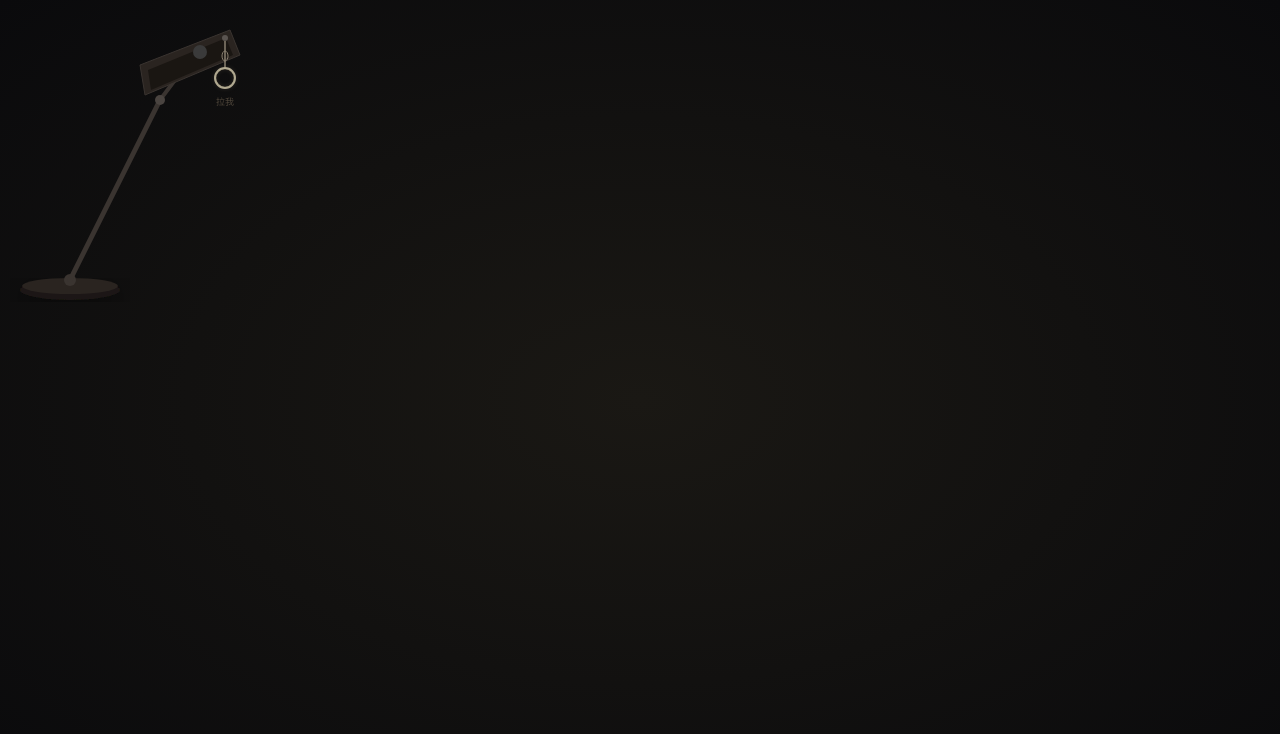
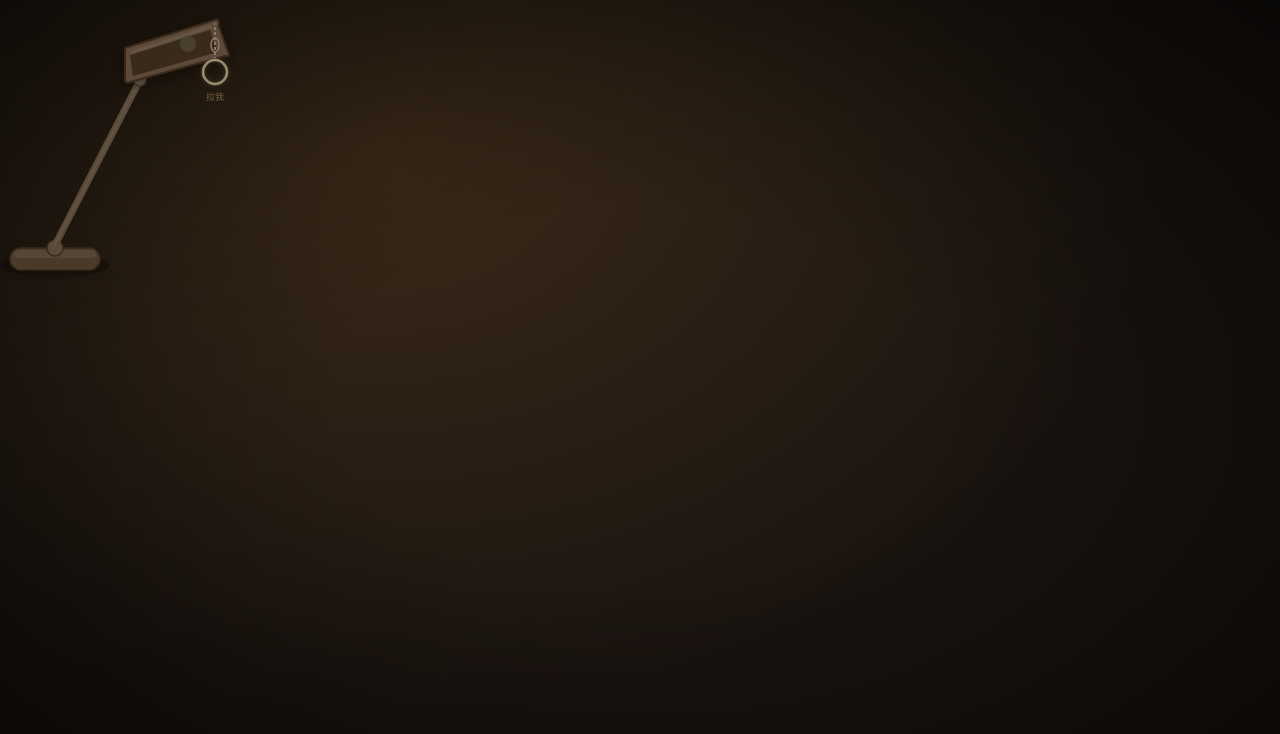
Before and after one commit to outdog6/ScriptFlow, a Next.js app: page / in a window 1280 px wide. Shown: the top 734 px of the page. Built offline with nearby package versions, Linux system fonts and the light colour scheme.

Commit message:
style: warm cartoon palette, visible light beam, book shadows, vignette, default editor view

```diff
--- a/app/globals.css
+++ b/app/globals.css
@@ -57,62 +57,75 @@ body {
 ::-webkit-scrollbar-thumb:hover { background: rgba(127, 127, 127, 0.5); }
 
 /* ============================================
-   Cinematic Desk Mode (forced dark)
+   Cinematic Desk Mode — Warm Cartoon Style
    ============================================ */
 
 html[data-cinematic] {
-  --cine-bg: #0a0a0c;
-  --cine-desk: #141210;
-  --cine-book-cover: #2c2218;
-  --cine-book-spine: #3d3224;
-  --cine-book-page: #f4f0e6;
-  --cine-page-text: #2c2416;
-  --cine-page-secondary: #6b5e4e;
-  --cine-bulb: #ffb74d;
-  --cine-beam: rgba(255, 183, 77, 0.10);
-  --cine-accent: #e6a23c;
-  --cine-ribbon-gold: #d4a843;
-  --cine-ribbon-blue: #5b8ec9;
-  --cine-ribbon-green: #5e9b6e;
-  --cine-ribbon-silver: #8a8a8a;
+  --cine-bg: #1a1410;
+  --cine-desk: #221b14;
+  --cine-book-cover: #5c3d2e;
+  --cine-book-spine: #4a3020;
+  --cine-book-page: #f5edd9;
+  --cine-page-text: #3d2b1a;
+  --cine-page-secondary: #8b7355;
+  --cine-bulb: #ffb347;
+  --cine-beam: rgba(255, 179, 71, 0.18);
+  --cine-accent: #e8943a;
+  --cine-ribbon-gold: #e6b84d;
+  --cine-ribbon-blue: #7baed4;
+  --cine-ribbon-green: #7db886;
+  --cine-ribbon-silver: #a0a0a0;
 }
 
 html[data-cinematic] body {
   background: var(--cine-bg);
-  color: #d4cfc4;
+  color: #c4b8a8;
 }
 
 html[data-cinematic] .dark {
   --apple-bg: var(--cine-bg);
-  --apple-white: #1a1816;
-  --apple-text: #d4cfc4;
-  --apple-secondary: #8a8070;
+  --apple-white: #2a221a;
+  --apple-text: #c4b8a8;
+  --apple-secondary: #9b8b78;
   --apple-blue: var(--cine-accent);
-  --apple-blue-hover: #f0b840;
+  --apple-blue-hover: #f0a840;
   --apple-border: rgba(255, 255, 255, 0.06);
-  --apple-shadow: 0 4px 24px rgba(0, 0, 0, 0.6);
+  --apple-shadow: 0 4px 24px rgba(0, 0, 0, 0.5);
 }
 
-/* Book page content resets — override dark panel styles inside book */
+/* Book page — warm paper */
 .cine-page {
   background: var(--cine-book-page);
   color: var(--cine-page-text);
 }
 
 .cine-page ::-webkit-scrollbar-thumb {
-  background: rgba(139, 119, 90, 0.3);
+  background: rgba(139, 115, 85, 0.3);
 }
 
-/* Desk surface texture */
+/* Desk surface — warm wood, light pool from lamp */
 .cine-desk {
   background:
-    radial-gradient(ellipse at 50% 50%, #1a1814 0%, #0a0a0c 100%);
+    radial-gradient(ellipse at 30% 20%, #3a2a18 0%, #1a1410 60%);
 }
 
-/* Page paper texture */
+/* Vignette — darken edges, brighten center (where book is) */
+.cine-vignette {
+  background:
+    radial-gradient(ellipse at 50% 50%, transparent 40%, rgba(0,0,0,0.35) 100%);
+}
+
+/* Page paper texture — subtle ruled lines */
 .cine-page-texture {
   background-image:
-    linear-gradient(0deg, transparent 24%, rgba(139, 119, 90, 0.03) 25%, rgba(139, 119, 90, 0.03) 26%, transparent 27%, transparent 74%, rgba(139, 119, 90, 0.03) 75%, rgba(139, 119, 90, 0.03) 76%, transparent 77%),
-    linear-gradient(90deg, transparent 24%, rgba(139, 119, 90, 0.02) 25%, rgba(139, 119, 90, 0.02) 26%, transparent 27%);
-  background-size: 24px 24px;
+    linear-gradient(0deg, transparent 23px, rgba(180, 150, 110, 0.08) 24px),
+    linear-gradient(90deg, rgba(180, 150, 110, 0.03) 0%, transparent 5%, transparent 95%, rgba(180, 150, 110, 0.05) 100%);
+  background-size: 100% 24px, 100% 100%;
 }
+
+/* Book shadow on desk — directional from top-left lamp */
+.cine-book-shadow {
+  box-shadow:
+    8px 12px 40px rgba(0,0,0,0.5),
+    2px 4px 12px rgba(0,0,0,0.3);
+}
--- a/app/page.tsx
+++ b/app/page.tsx
@@ -70,7 +70,10 @@ export default function Home() {
     }
   };
 
-  const isEditing = activeNav !== "project" && activeNav !== "drafts" && activeNav !== "exports";
+  // Show editor pages by default when empty (no projects, no chapters)
+  // so first-time visitors see the book, not an empty list
+  const isEmpty = projects.length === 0 && chapters.length === 0;
+  const isEditing = isEmpty || (activeNav !== "project" && activeNav !== "drafts" && activeNav !== "exports");
 
   return (
     <CinematicShell
--- a/components/cinematic/CinematicShell.tsx
+++ b/components/cinematic/CinematicShell.tsx
@@ -115,6 +115,22 @@ export default function CinematicShell({
         {children}
       </OpenBook>
 
+      {/* Vignette overlay — darkens edges, draws focus to book */}
+      <div
+        className="pointer-events-none absolute inset-0 z-40"
+        style={{
+          background: `
+            radial-gradient(
+              ellipse at 50% 50%,
+              transparent 35%,
+              rgba(0, 0, 0, 0.15) 55%,
+              rgba(0, 0, 0, 0.4) 80%,
+              rgba(0, 0, 0, 0.6) 100%
+            )
+          `,
+        }}
+      />
+
       {/* Inkwell export button — bottom-right of desk */}
       {bookOpen && (
         <div className="absolute bottom-8 right-12 z-50">
--- a/components/cinematic/DeskLamp.tsx
+++ b/components/cinematic/DeskLamp.tsx
@@ -9,11 +9,11 @@ interface Props {
 }
 
 const PALETTES = [
-  { bulb: "#ffb74d", beam: "rgba(255,183,77,0.10)", name: "golden-hour" },
-  { bulb: "#ff8a65", beam: "rgba(255,138,101,0.10)", name: "teal-orange" },
-  { bulb: "#90caf9", beam: "rgba(144,202,249,0.10)", name: "noir-blue" },
-  { bulb: "#ce93d8", beam: "rgba(206,147,216,0.10)", name: "neon-purple" },
-  { bulb: "#ffcc02", beam: "rgba(255,204,2,0.10)", name: "amber-warm" },
+  { bulb: "#ffb347", beam: "rgba(255,179,71,0.18)", name: "golden-hour" },
+  { bulb: "#ff8a65", beam: "rgba(255,138,101,0.16)", name: "teal-orange" },
+  { bulb: "#90caf9", beam: "rgba(144,202,249,0.14)", name: "noir-blue" },
+  { bulb: "#ce93d8", beam: "rgba(206,147,216,0.14)", name: "neon-purple" },
+  { bulb: "#ffcc02", beam: "rgba(255,204,2,0.18)", name: "amber-warm" },
 ];
 
 let paletteIndex = Math.floor(Math.random() * PALETTES.length);
@@ -29,7 +29,6 @@ export function cyclePalette() {
 
 export default function DeskLamp({ lampOn, converting, onPullChain }: Props) {
   const [pulling, setPulling] = useState(false);
-  const chainRef = useRef<SVGGElement>(null);
 
   const handlePull = useCallback(() => {
     if (pulling) return;
@@ -39,131 +38,156 @@ export default function DeskLamp({ lampOn, converting, onPullChain }: Props) {
   }, [pulling, onPullChain]);
 
   return (
-    <div className="absolute top-0 left-0 z-50" style={{ width: 280, height: 320 }}>
-      <svg
-        viewBox="0 0 280 320"
-        width="280"
-        height="320"
-        className="overflow-visible"
-      >
+    <div className="absolute top-0 left-0 z-50" style={{ width: 240, height: 280 }}>
+      <svg viewBox="0 0 240 280" width="240" height="280" className="overflow-visible">
         <defs>
-          <radialGradient id="bulbGlow" cx="50%" cy="50%" r="50%">
-            <stop offset="0%" stopColor={lampOn ? "var(--cine-bulb)" : "#3a3a3a"} stopOpacity={lampOn ? 1 : 0.3} />
-            <stop offset="60%" stopColor={lampOn ? "var(--cine-bulb)" : "#3a3a3a"} stopOpacity={lampOn ? 0.4 : 0.1} />
+          {/* Bulb glow gradient */}
+          <radialGradient id="cartoonBulbGlow" cx="50%" cy="50%" r="50%">
+            <stop offset="0%" stopColor={lampOn ? "var(--cine-bulb)" : "#5a5040"} stopOpacity={lampOn ? 1 : 0.4} />
+            <stop offset="40%" stopColor={lampOn ? "var(--cine-bulb)" : "#5a5040"} stopOpacity={lampOn ? 0.5 : 0.1} />
             <stop offset="100%" stopColor="var(--cine-bulb)" stopOpacity={0} />
           </radialGradient>
-          <filter id="lampShadow">
-            <feDropShadow dx="0" dy="8" stdDeviation="16" floodColor="#000" floodOpacity="0.6" />
+
+          {/* Warm glow behind shade */}
+          <radialGradient id="cartoonInnerGlow" cx="50%" cy="50%" r="50%">
+            <stop offset="0%" stopColor={lampOn ? "rgba(255,179,71,0.4)" : "rgba(80,70,50,0.1)"} />
+            <stop offset="100%" stopColor="rgba(255,179,71,0)" />
+          </radialGradient>
+
+          {/* Soft shadow for shade */}
+          <filter id="cartoonShadeShadow">
+            <feDropShadow dx="0" dy="4" stdDeviation="8" floodColor="#000" floodOpacity="0.4" />
           </filter>
-          <filter id="bulbBlur">
-            <feGaussianBlur stdDeviation="3" />
+
+          {/* Soft shadow for base */}
+          <filter id="cartoonBaseShadow">
+            <feDropShadow dx="0" dy="6" stdDeviation="12" floodColor="#000" floodOpacity="0.5" />
           </filter>
         </defs>
 
-        {/* Lamp base */}
-        <ellipse cx="70" cy="290" rx="50" ry="10" fill="#1c1814" filter="url(#lampShadow)" />
-        <ellipse cx="70" cy="286" rx="48" ry="8" fill="#2a2420" />
+        {/* === LAMP BASE === */}
+        {/* Base shadow */}
+        <ellipse cx="55" cy="265" rx="55" ry="12" fill="#000" opacity="0.3" filter="url(#cartoonBaseShadow)" />
+        {/* Base — cartoon rounded pill shape */}
+        <rect x="10" y="248" width="90" height="22" rx="11" ry="11" fill="#4a3a2a" stroke="#3a2a1a" strokeWidth="1.5" />
+        {/* Base highlight */}
+        <rect x="14" y="250" width="82" height="8" rx="4" ry="4" fill="rgba(255,255,255,0.06)" />
 
-        {/* Arm joint at base */}
-        <circle cx="70" cy="280" r="6" fill="#3a3430" />
+        {/* Joint circle */}
+        <circle cx="55" cy="248" r="8" fill="#5a4a3a" stroke="#3a2a1a" strokeWidth="1.5" />
 
-        {/* Lower arm */}
-        <line x1="70" y1="280" x2="160" y2="100" stroke="#3a3430" strokeWidth="5" strokeLinecap="round" />
+        {/* === LAMP ARM === */}
+        {/* Lower arm — cartoon thick line */}
+        <line x1="55" y1="245" x2="140" y2="80" stroke="#5a4a3a" strokeWidth="7" strokeLinecap="round" />
+        <line x1="55" y1="245" x2="140" y2="80" stroke="rgba(255,255,255,0.05)" strokeWidth="2" strokeLinecap="round" />
 
         {/* Upper arm */}
-        <line x1="160" y1="100" x2="190" y2="60" stroke="#3a3430" strokeWidth="4" strokeLinecap="round" />
+        <line x1="140" y1="80" x2="175" y2="52" stroke="#5a4a3a" strokeWidth="5" strokeLinecap="round" />
+        <line x1="140" y1="80" x2="175" y2="52" stroke="rgba(255,255,255,0.05)" strokeWidth="1.5" strokeLinecap="round" />
 
-        {/* Joint */}
-        <circle cx="160" cy="100" r="5" fill="#4a4440" />
+        {/* Elbow joint */}
+        <circle cx="140" cy="80" r="6" fill="#6a5a4a" stroke="#4a3a2a" strokeWidth="1.5" />
 
-        {/* Lamp shade */}
+        {/* === LAMP SHADE === */}
+        <g filter="url(#cartoonShadeShadow)">
+          {/* Shade body — cartoon trapezoid with rounded corners */}
+          <path
+            d="M 125 48 L 215 20 Q 220 18 218 24 L 228 52 Q 230 58 225 56 L 130 82 Q 124 84 125 78 Z"
+            fill="#5c4a38"
+            stroke="#3a2a1a"
+            strokeWidth="2"
+            strokeLinejoin="round"
+          />
+          {/* Shade highlight stripe */}
+          <path
+            d="M 133 52 L 212 26"
+            stroke="rgba(255,255,255,0.06)"
+            strokeWidth="3"
+            strokeLinecap="round"
+          />
+        </g>
+
+        {/* Inner shade glow */}
         <path
-          d="M 140 65 L 230 30 L 240 55 L 145 95 Z"
-          fill="#2a2420"
-          stroke="#3a3430"
-          strokeWidth="1"
-        />
-
-        {/* Inner shade */}
-        <path
-          d="M 148 70 L 226 38 L 233 55 L 151 90 Z"
-          fill={lampOn ? "rgba(255,183,77,0.15)" : "#1a1612"}
+          d="M 130 55 L 210 30 L 218 52 L 133 76 Z"
+          fill={lampOn ? "rgba(255,179,71,0.2)" : "#3a2a1a"}
           className="transition-colors duration-500"
         />
 
-        {/* Bulb */}
+        {/* === BULB === */}
         <circle
-          cx="200"
-          cy="52"
-          r={lampOn ? 10 : 7}
-          fill={lampOn ? "var(--cine-bulb)" : "#3a3a3a"}
-          filter={lampOn ? "url(#bulbBlur)" : undefined}
+          cx="188"
+          cy="44"
+          r={lampOn ? 11 : 8}
+          fill={lampOn ? "var(--cine-bulb)" : "#4a4030"}
           className="transition-all duration-500"
         />
 
-        {/* Bulb glow aura */}
+        {/* Bulb glow aura (when on) */}
         {lampOn && (
-          <circle cx="200" cy="52" r="30" fill="url(#bulbGlow)" />
+          <circle cx="188" cy="44" r="35" fill="url(#cartoonBulbGlow)" />
         )}
 
-        {/* Chain hanging point */}
-        <circle cx="225" cy="38" r="3" fill="#5a5450" />
-
-        {/* Chain */}
+        {/* === CHAIN === */}
         <g
-          ref={chainRef}
           style={{
-            transform: pulling ? "translateY(12px)" : "translateY(0)",
-            transition: "transform 0.15s ease-in, transform 0.4s ease-out 0.15s",
+            transform: pulling ? "translateY(14px)" : "translateY(0)",
+            transition: "transform 0.12s ease-in, transform 0.35s ease-out 0.12s",
             cursor: "pointer",
           }}
           onClick={handlePull}
         >
-          {/* Chain links */}
-          <line x1="225" y1="41" x2="225" y2="68" stroke="#8a8070" strokeWidth="1.5" />
-          <ellipse cx="225" cy="56" rx="3" ry="5" fill="none" stroke="#8a8070" strokeWidth="1" />
+          {/* Chain hanger circle */}
+          <circle cx="215" cy="24" r="3" fill="#6a5a4a" stroke="#4a3a2a" strokeWidth="1" />
 
-          {/* Invisible hit area for pull ring */}
-          <circle cx="225" cy="78" r="16" fill="transparent" />
+          {/* Chain vertical line */}
+          <line x1="215" y1="27" x2="215" y2="58" stroke="#8a7a6a" strokeWidth="2" strokeDasharray="3 2" />
 
-          {/* Pull ring */}
+          {/* Chain link */}
+          <ellipse cx="215" cy="45" rx="4" ry="7" fill="none" stroke="#8a7a6a" strokeWidth="1.5" />
+
+          {/* PULL RING — cartoon style */}
+          {/* Invisible hit area */}
+          <circle cx="215" cy="72" r="18" fill="transparent" />
+
+          {/* Ring outer */}
           <circle
-            cx="225"
-            cy="78"
-            r="10"
+            cx="215"
+            cy="72"
+            r="12"
             fill="none"
-            stroke="#b0a890"
-            strokeWidth="2"
+            stroke={lampOn ? "#d4b870" : "#9b8b6e"}
+            strokeWidth="2.5"
             className="transition-colors duration-300"
             style={{
               filter: lampOn
-                ? "drop-shadow(0 0 4px rgba(255,183,77,0.4))"
-                : "drop-shadow(0 0 2px rgba(180,160,130,0.2))",
+                ? "drop-shadow(0 0 5px rgba(255,179,71,0.5))"
+                : "drop-shadow(0 0 2px rgba(150,130,100,0.3))",
             }}
           />
 
-          {/* Ring highlight */}
-          <circle cx="225" cy="78" r="9" fill="none" stroke="#d4c8a0" strokeWidth="0.5" opacity={0.5} />
+          {/* Ring inner highlight */}
+          <circle cx="215" cy="72" r="10.5" fill="none" stroke="rgba(255,255,255,0.1)" strokeWidth="0.5" />
 
-          {/* Converting spinner ring */}
+          {/* Converting spinner */}
           {converting && (
             <circle
-              cx="225"
-              cy="78"
-              r="14"
+              cx="215"
+              cy="72"
+              r="16"
               fill="none"
               stroke="var(--cine-bulb)"
-              strokeWidth="1.5"
-              strokeDasharray="20 60"
+              strokeWidth="2"
+              strokeDasharray="18 50"
               className="animate-spin"
-              style={{ transformOrigin: "225px 78px" }}
+              style={{ transformOrigin: "215px 72px" }}
             />
           )}
         </g>
 
-        {/* Chain hover hint */}
+        {/* Hint text */}
         {!lampOn && (
-          <text x="225" y="105" textAnchor="middle" fill="#6b5e4e" fontSize="9" fontFamily="sans-serif" opacity={0.7}>
+          <text x="215" y="100" textAnchor="middle" fill="#8b7355" fontSize="9" fontFamily="sans-serif" opacity={0.8}>
             拉我
           </text>
         )}
--- a/components/cinematic/OpenBook.tsx
+++ b/components/cinematic/OpenBook.tsx
@@ -9,69 +9,95 @@ interface Props {
 
 export default function OpenBook({ open, children }: Props) {
   return (
-    <div className="flex items-center justify-center flex-1 px-8 py-10 cine-desk">
+    <div className="flex items-center justify-center flex-1 px-8 py-12 cine-desk relative">
+      {/* Desk light pool — the circle of light on the desk */}
+      <div
+        className="absolute rounded-[50%] pointer-events-none"
+        style={{
+          top: "15%",
+          left: "15%",
+          width: "70%",
+          height: "75%",
+          background: `
+            radial-gradient(
+              ellipse at 35% 15%,
+              rgba(255, 179, 71, 0.08) 0%,
+              rgba(255, 150, 50, 0.03) 50%,
+              transparent 75%
+            )
+          `,
+          opacity: open ? 1 : 0,
+          transition: "opacity 1.2s ease-out",
+        }}
+      />
+
       {/* Book container */}
       <div
-        className="relative flex transition-all duration-[1200ms] ease-[cubic-bezier(0.34,1.56,0.64,1)]"
+        className="relative flex cine-book-shadow rounded-lg"
         style={{
           width: "92%",
-          maxWidth: 1200,
-          minHeight: 640,
+          maxWidth: 1100,
+          minHeight: 560,
+          transition: "all 1s cubic-bezier(0.34, 1.3, 0.64, 1)",
           ...(open
             ? {
                 transform: "rotateX(0deg) scale(1)",
                 opacity: 1,
-                filter: "drop-shadow(0 20px 60px rgba(0,0,0,0.7)) drop-shadow(0 4px 12px rgba(0,0,0,0.4))",
               }
             : {
-                transform: "rotateX(15deg) scale(0.92)",
+                transform: "rotateX(12deg) scale(0.94)",
                 opacity: 0,
-                filter: "drop-shadow(0 10px 30px rgba(0,0,0,0.3))",
               }),
         }}
       >
-        {/* Book spine shadow (center crease) */}
+        {/* Book cover backing — visible behind pages */}
+        <div
+          className="absolute -inset-2 rounded-lg"
+          style={{
+            background: "linear-gradient(135deg, #5c3d2e 0%, #4a3020 40%, #3d2518 100%)",
+            borderRadius: "10px 12px 12px 10px",
+          }}
+        />
+
+        {/* Page stack — creates thickness illusion */}
+        <div className="absolute inset-0 rounded-r-md" style={{ background: "#e6d9c0", transform: "translateX(3px) translateY(2px)" }} />
+        <div className="absolute inset-0 rounded-r-md" style={{ background: "#ece2cc", transform: "translateX(1.5px) translateY(1px)" }} />
+
+        {/* Spine shadow gradient — left page */}
         {open && (
           <>
-            {/* Left page shadow on spine */}
             <div
               className="absolute top-0 bottom-0 z-10 pointer-events-none"
               style={{
                 left: "50%",
-                width: 30,
+                width: 24,
                 transform: "translateX(-100%)",
-                background: "linear-gradient(to right, rgba(0,0,0,0.08) 0%, rgba(0,0,0,0.03) 100%)",
+                background: "linear-gradient(to right, rgba(0,0,0,0.06) 0%, rgba(0,0,0,0.02) 100%)",
               }}
             />
-            {/* Right page shadow on spine */}
+            {/* Spine shadow — right page (deeper) */}
             <div
               className="absolute top-0 bottom-0 z-10 pointer-events-none"
               style={{
                 left: "50%",
-                width: 30,
-                background: "linear-gradient(to left, rgba(0,0,0,0.12) 0%, rgba(0,0,0,0.04) 100%)",
+                width: 28,
+                background: "linear-gradient(to left, rgba(0,0,0,0.10) 0%, rgba(0,0,0,0.03) 100%)",
               }}
             />
-            {/* Spine crease line */}
+            {/* Spine crease */}
             <div
               className="absolute top-0 bottom-0 z-10 pointer-events-none"
               style={{
                 left: "calc(50% - 0.5px)",
                 width: 1,
-                background: "rgba(0,0,0,0.12)",
+                background: "rgba(0,0,0,0.08)",
               }}
             />
           </>
         )}
 
-        {/* Book shadow underneath */}
-        <div
-          className="absolute -bottom-4 left-2 right-2 h-8 rounded-full bg-black/40 blur-md transition-opacity duration-1000"
-          style={{ opacity: open ? 1 : 0 }}
-        />
-
-        {/* Children are the two pages */}
-        {children}
+        {/* Page content */}
+        {open && children}
       </div>
     </div>
   );
```
Also changed, not shown: components/cinematic/DustParticles.tsx (+29 -22 lines), components/cinematic/LightBeam.tsx (+64 -44 lines).
